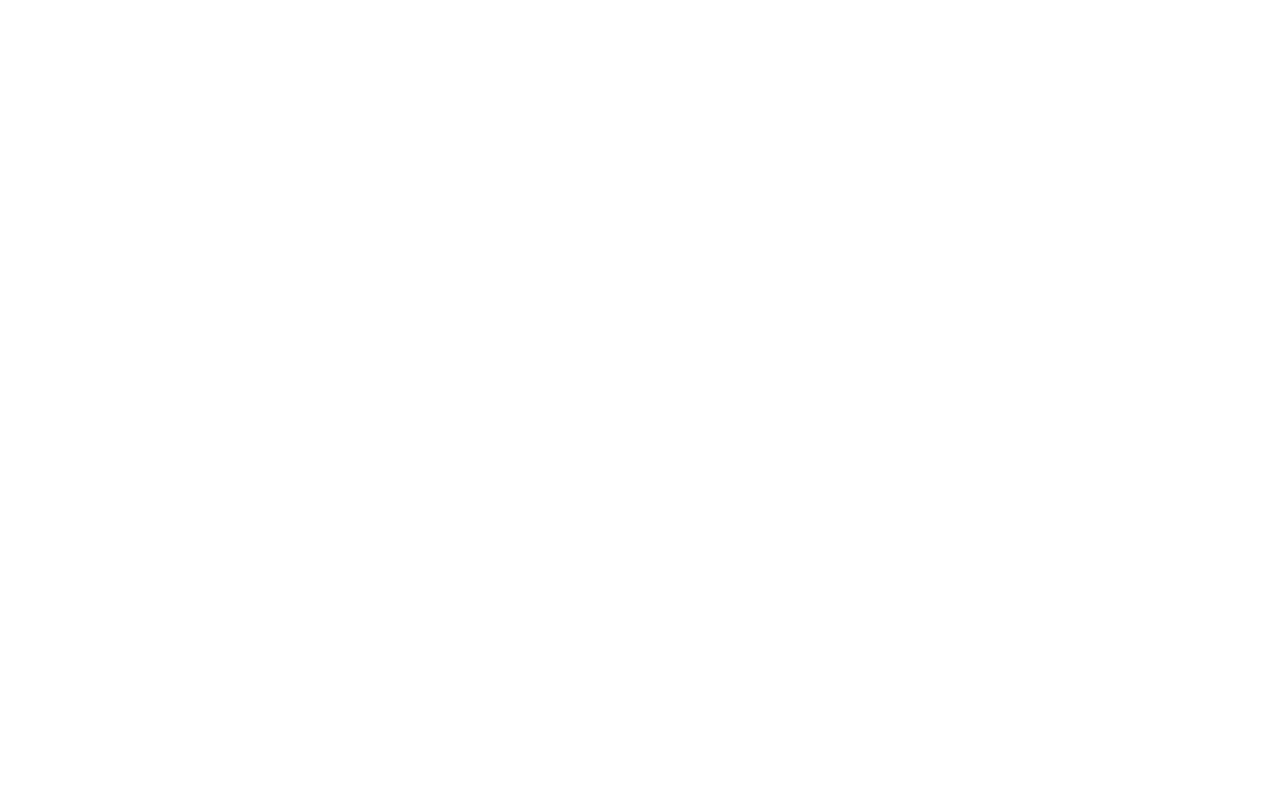
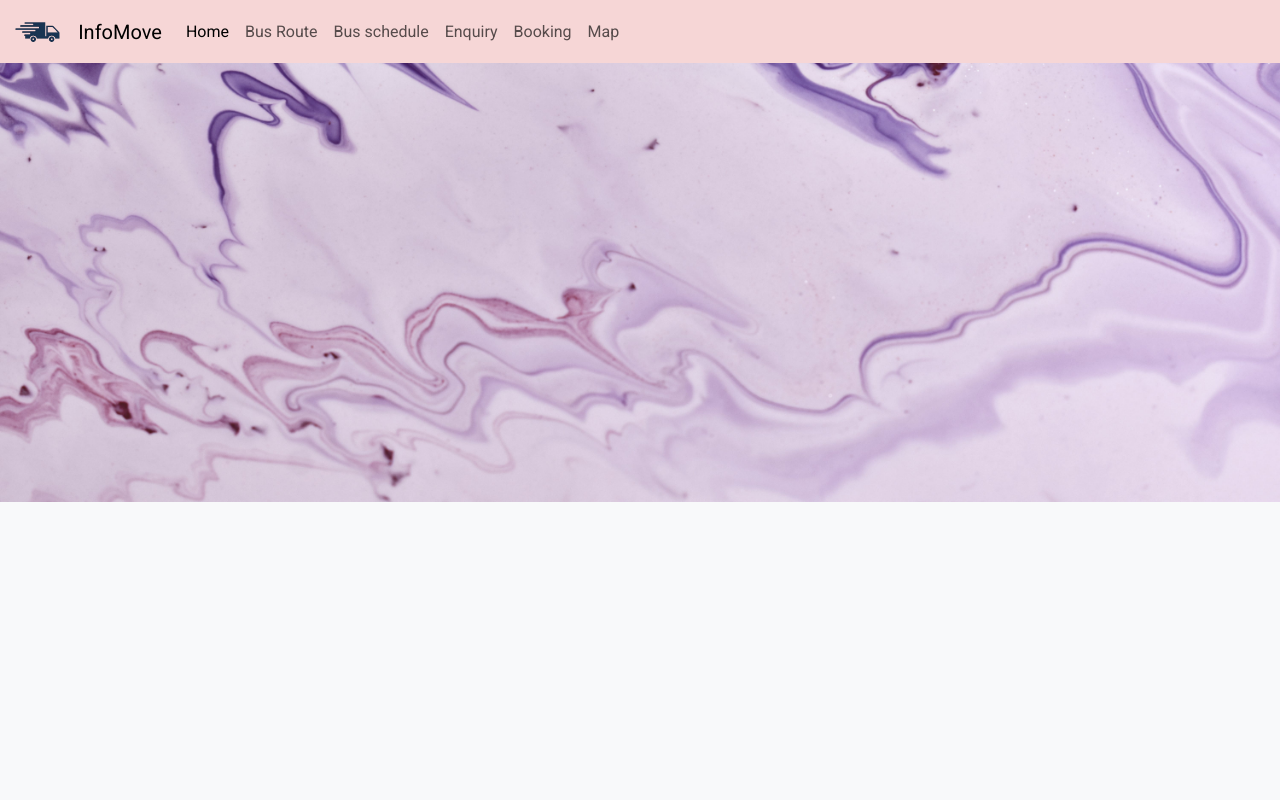
Before and after one commit to eashah-uwu/infomove, a PHP site: page /user/user.php in a window 1280 px wide. Before the commit the page is empty. Run offline with PHP 8.4, Linux system fonts and the light colour scheme.

Commit message:
changed file structure

```diff
--- a/BusRoute.php
+++ b/BusRoute.php
@@ -12,7 +12,7 @@
         crossorigin="anonymous">
 
         <!-- CSS link -->
-        <link rel="stylesheet" href="/infomove/Css/Style.css">
+        <link rel="stylesheet" href="css/styles.css">
 
         <!-- google fonts link -->
         <link rel="preconnect" href="https://fonts.googleapis.com">
--- a/BusSchedule.php
+++ b/BusSchedule.php
@@ -12,7 +12,7 @@
         crossorigin="anonymous">
 
         <!-- CSS link -->
-        <link rel="stylesheet" href="/infomove/Css/Style.css">
+        <link rel="stylesheet" href="css/styles.css">
 
         <!-- google fonts link -->
         <link rel="preconnect" href="https://fonts.googleapis.com">
--- a/LogIn.php
+++ b/LogIn.php
@@ -14,7 +14,7 @@
     crossorigin="anonymous">
 
     <!--CSS link -->
-    <link rel="stylesheet" href="/infomove/Css/Style.css">
+    <link rel="stylesheet" href="css/styles.css">
 
     <!-- google fonts link -->
     <link rel="preconnect" href="https://fonts.googleapis.com">
--- a/SignUp.php
+++ b/SignUp.php
@@ -12,7 +12,7 @@
         crossorigin="anonymous">
 
         <!-- CSS link -->
-        <link rel="stylesheet" href="/infomove/Css/Style.css">
+        <link rel="stylesheet" href="css/styles.css">
 
         <!-- google fonts link -->
         <link rel="preconnect" href="https://fonts.googleapis.com">
--- a/index.php
+++ b/index.php
@@ -14,7 +14,7 @@
     crossorigin="anonymous">
 
     <!--CSS link -->
-    <link rel="stylesheet" href="/infomove/Css/Style.css">
+    <link rel="stylesheet" href="css/styles.css">
 
     <!-- google fonts link -->
     <link rel="preconnect" href="https://fonts.googleapis.com">
--- a/user/user.php
+++ b/user/user.php
@@ -0,0 +1,84 @@
+<!DOCTYPE html>
+    <html lang="en">
+    <head>
+        <meta charset="UTF-8">
+        <meta name="viewport" content="width=device-width, initial-scale=1.0">
+        <title>InfoMove</title>
+
+        <!-- bootsrap CSS link -->
+        <link href="https://cdn.jsdelivr.net/npm/bootstrap@5.3.2/dist/css/bootstrap.min.css"
+        rel="stylesheet"
+        integrity="sha384-T3c6CoIi6uLrA9TneNEoa7RxnatzjcDSCmG1MXxSR1GAsXEV/Dwwykc2MPK8M2HN"
+        crossorigin="anonymous">
+
+
+        <!-- CSS link -->
+        <link rel="stylesheet" href="../css/styles.css">
+
+        <!-- google fonts link -->
+        <link rel="preconnect" href="https://fonts.googleapis.com">
+        <link rel="preconnect" href="https://fonts.gstatic.com" crossorigin>
+        <link href="https://fonts.googleapis.com/css2?family=Roboto&display=swap" rel="stylesheet">
+
+
+    <style>
+        body {
+
+            background-color: #f8f9fa;
+            background-image: url('Images/bg.jpeg');
+            background-size: cover;
+            background-position: center;
+            background-repeat: no-repeat;
+
+
+        }
+
+
+    </style>
+    </head>
+
+    <body style="padding-top: 150px;">
+        <header>
+            <nav class="navbar navbar-expand-lg fixed-top" style="background-color: #F6D6D6; padding: 0.01em; ">
+                <div class="container-fluid">
+                    <a class="navbar-brand" href="#">
+                        <img src="../Images/logo.png" alt="Logo" width="50" height="50" class="d-inline-block align-text-top">
+                    </a>
+                    <a class="navbar-brand" href="#">InfoMove</a>
+                    <button class="navbar-toggler" type="button" data-bs-toggle="collapse" data-bs-target="#navbarNav" aria-controls="navbarNav" aria-expanded="false" aria-label="Toggle navigation">
+                        <span class="navbar-toggler-icon"></span>
+                    </button>
+                    <div class="collapse navbar-collapse" id="navbarNav">
+                        <ul class="navbar-nav">
+                            <li class="nav-item">
+                                <a class="nav-link active" aria-current="page" href="index.php">Home</a>
+                            </li>
+                            <li class="nav-item">
+                                <a class="nav-link" href="infomove/BusRoute.php">Bus Route</a>
+                            </li>
+                            <li class="nav-item">
+                                <a class="nav-link" href="infomove/BusSchedule.php">Bus schedule</a>
+                            </li>
+                            <li class="nav-item">
+                                <a class="nav-link" href="Enquiry.php">Enquiry</a>
+                            </li>
+                            <li class="nav-item">
+                                <a class="nav-link" href="Booking.php">Booking</a>
+                            </li>
+                            <li class="nav-item">
+                                <a class="nav-link" href="Map.php">Map</a>
+                            </li>
+                        </ul>
+
+                    </div>
+                </div>
+            </nav>
+        </header>
+
+
+        <!-- bootstrap js link -->
+        <script src="https://cdn.jsdelivr.net/npm/bootstrap@5.3.2/dist/js/bootstrap.bundle.min.js"
+        integrity="sha384-C6RzsynM9kWDrMNeT87bh95OGNyZPhcTNXj1NW7RuBCsyN/o0jlpcV8Qyq46cDfL"
+        crossorigin="anonymous"></script>
+    </body>
+    </html>
```
Also changed, not shown: css/styles.css (renamed from Css/Style.css), user/Enquiry.php (added), user/Map.php (added).
